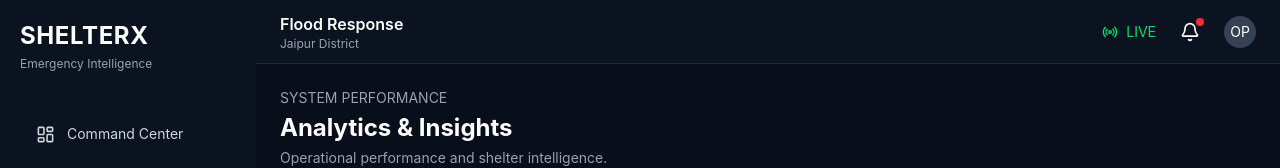
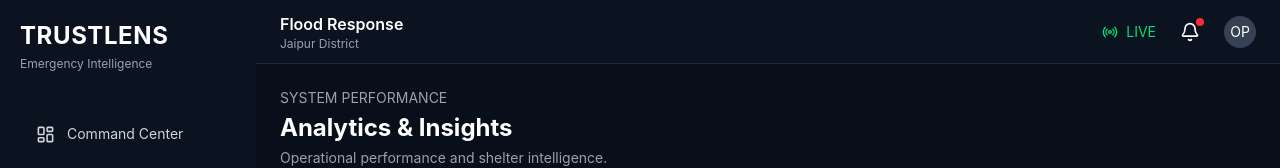
Before and after one commit to siddhimudgal24/TRUSTLENS, a React (Vite) app in the folder frontend/: page /analytics in a window 1280 px wide. Shown: the top 168 px of the page. Built offline with nearby package versions, Linux system fonts and the light colour scheme; the HTML template or start-up script is replaced by a standard one.

Commit message:
Update sidebar for TrustLens

```diff
--- a/frontend/src/components/layout/Sidebar.tsx
+++ b/frontend/src/components/layout/Sidebar.tsx
@@ -54,7 +54,7 @@ function Sidebar() {
 
       <div className="mb-10">
         <h1 className="text-2xl font-bold tracking-wide">
-          SHELTERX
+          TRUSTLENS
         </h1>
 
         <p className="text-xs text-gray-400 mt-1">
```
